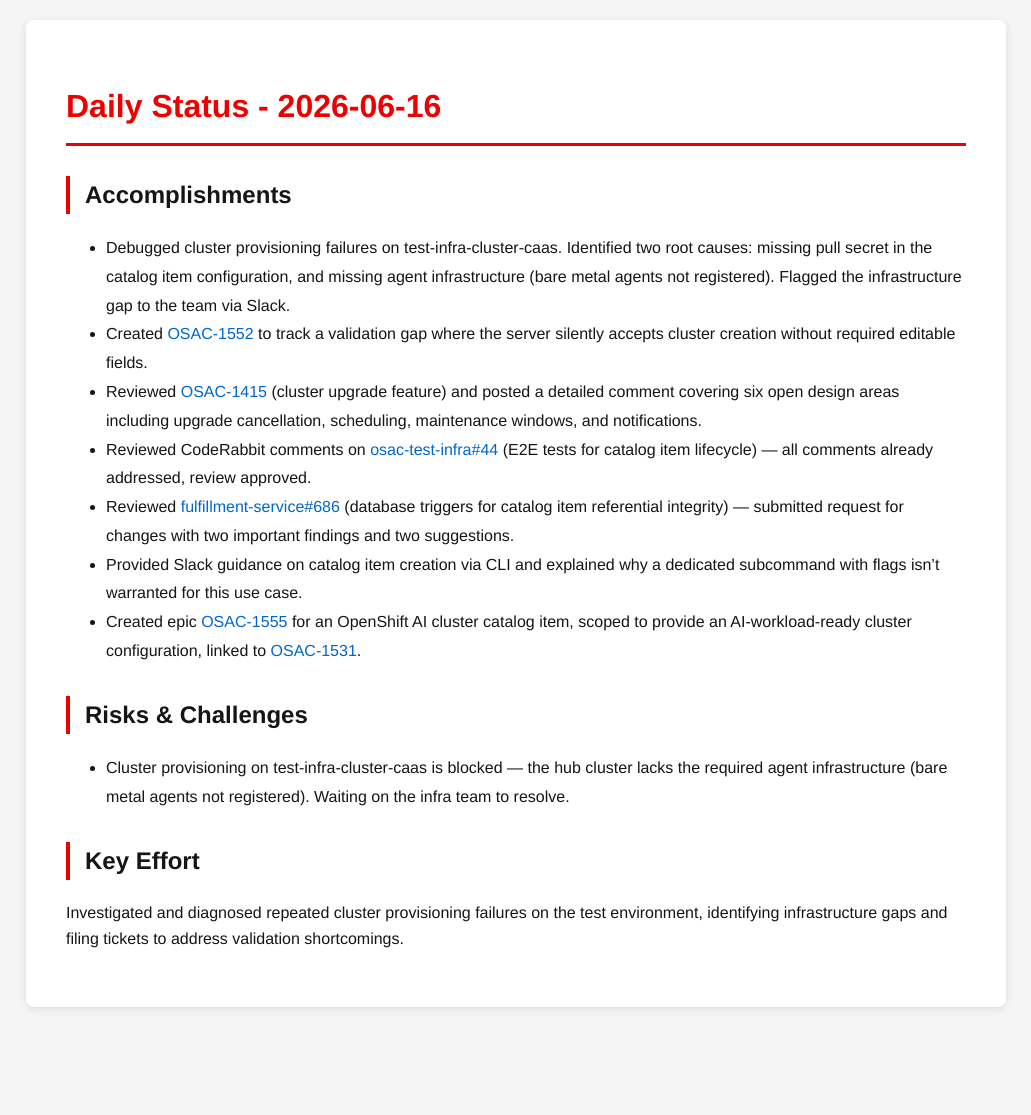
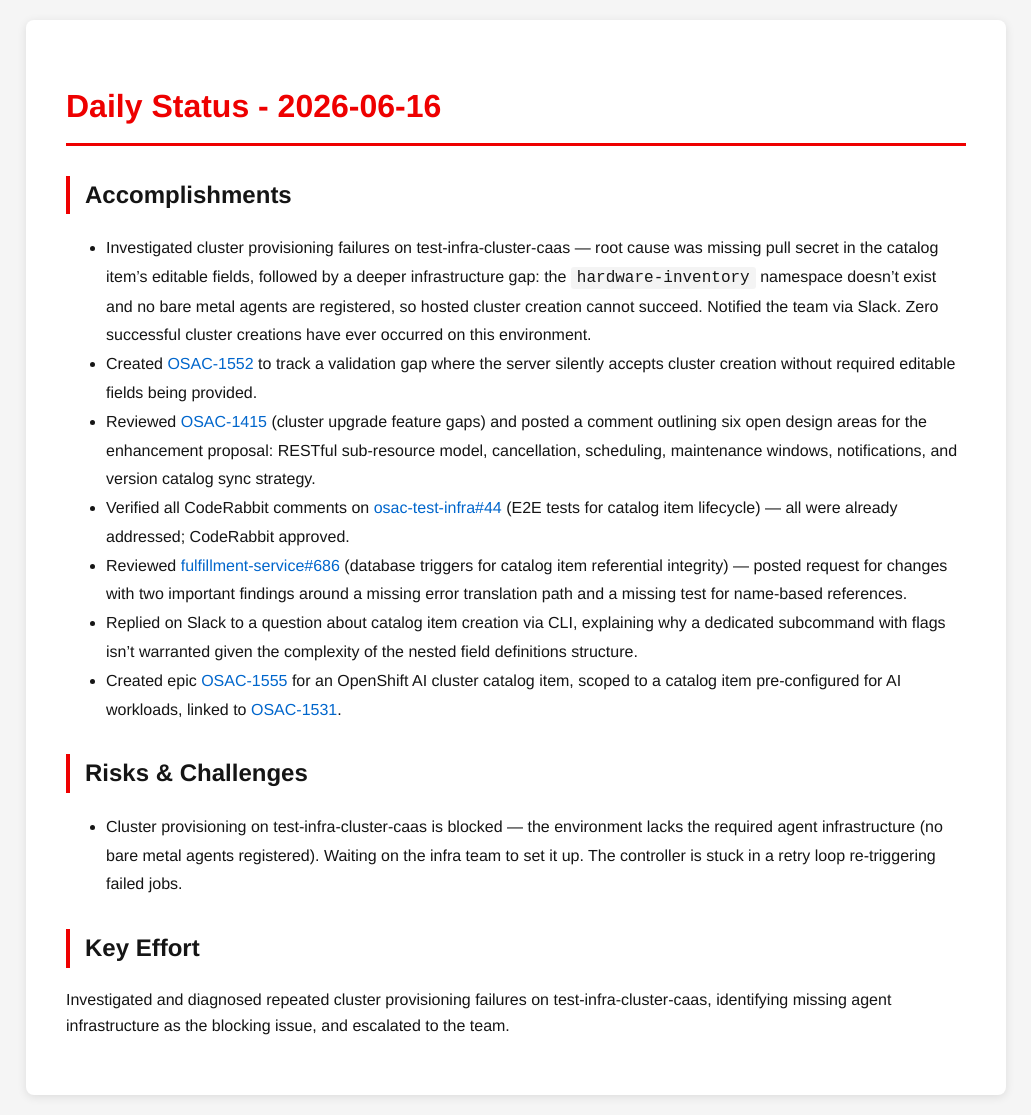
Before and after one commit to tzvatot/daily-status, a Jekyll site: the page built from 2026-06-16.md, in a window 1280 px wide. Shown: the whole page, without its empty margins (124-1155 px from the left). Built offline with Jekyll 4.4.1, drawn with Linux system fonts in a browser that asks for light colours; before the commit the page ends 1027 px from its top, so only the background shows below that.

Commit message:
Daily status update - 2026-06-16

```diff
--- a/2026-06-16.md
+++ b/2026-06-16.md
@@ -7,16 +7,16 @@ date: 2026-06-16
 # Daily Status - 2026-06-16
 
 ## Accomplishments
-- Debugged cluster provisioning failures on test-infra-cluster-caas. Identified two root causes: missing pull secret in the catalog item configuration, and missing agent infrastructure (bare metal agents not registered). Flagged the infrastructure gap to the team via Slack.
-- Created [OSAC-1552](https://redhat.atlassian.net/browse/OSAC-1552) to track a validation gap where the server silently accepts cluster creation without required editable fields.
-- Reviewed [OSAC-1415](https://redhat.atlassian.net/browse/OSAC-1415) (cluster upgrade feature) and posted a detailed comment covering six open design areas including upgrade cancellation, scheduling, maintenance windows, and notifications.
-- Reviewed CodeRabbit comments on [osac-test-infra#44](https://github.com/osac-project/osac-test-infra/pull/44) (E2E tests for catalog item lifecycle) — all comments already addressed, review approved.
-- Reviewed [fulfillment-service#686](https://github.com/osac-project/fulfillment-service/pull/686) (database triggers for catalog item referential integrity) — submitted request for changes with two important findings and two suggestions.
-- Provided Slack guidance on catalog item creation via CLI and explained why a dedicated subcommand with flags isn't warranted for this use case.
-- Created epic [OSAC-1555](https://redhat.atlassian.net/browse/OSAC-1555) for an OpenShift AI cluster catalog item, scoped to provide an AI-workload-ready cluster configuration, linked to [OSAC-1531](https://redhat.atlassian.net/browse/OSAC-1531).
+- Investigated cluster provisioning failures on test-infra-cluster-caas — root cause was missing pull secret in the catalog item's editable fields, followed by a deeper infrastructure gap: the `hardware-inventory` namespace doesn't exist and no bare metal agents are registered, so hosted cluster creation cannot succeed. Notified the team via Slack. Zero successful cluster creations have ever occurred on this environment.
+- Created [OSAC-1552](https://redhat.atlassian.net/browse/OSAC-1552) to track a validation gap where the server silently accepts cluster creation without required editable fields being provided.
+- Reviewed [OSAC-1415](https://redhat.atlassian.net/browse/OSAC-1415) (cluster upgrade feature gaps) and posted a comment outlining six open design areas for the enhancement proposal: RESTful sub-resource model, cancellation, scheduling, maintenance windows, notifications, and version catalog sync strategy.
+- Verified all CodeRabbit comments on [osac-test-infra#44](https://github.com/osac-project/osac-test-infra/pull/44) (E2E tests for catalog item lifecycle) — all were already addressed; CodeRabbit approved.
+- Reviewed [fulfillment-service#686](https://github.com/osac-project/fulfillment-service/pull/686) (database triggers for catalog item referential integrity) — posted request for changes with two important findings around a missing error translation path and a missing test for name-based references.
+- Replied on Slack to a question about catalog item creation via CLI, explaining why a dedicated subcommand with flags isn't warranted given the complexity of the nested field definitions structure.
+- Created epic [OSAC-1555](https://redhat.atlassian.net/browse/OSAC-1555) for an OpenShift AI cluster catalog item, scoped to a catalog item pre-configured for AI workloads, linked to [OSAC-1531](https://redhat.atlassian.net/browse/OSAC-1531).
 
 ## Risks & Challenges
-- Cluster provisioning on test-infra-cluster-caas is blocked — the hub cluster lacks the required agent infrastructure (bare metal agents not registered). Waiting on the infra team to resolve.
+- Cluster provisioning on test-infra-cluster-caas is blocked — the environment lacks the required agent infrastructure (no bare metal agents registered). Waiting on the infra team to set it up. The controller is stuck in a retry loop re-triggering failed jobs.
 
 ## Key Effort
-Investigated and diagnosed repeated cluster provisioning failures on the test environment, identifying infrastructure gaps and filing tickets to address validation shortcomings.
+Investigated and diagnosed repeated cluster provisioning failures on test-infra-cluster-caas, identifying missing agent infrastructure as the blocking issue, and escalated to the team.
```
